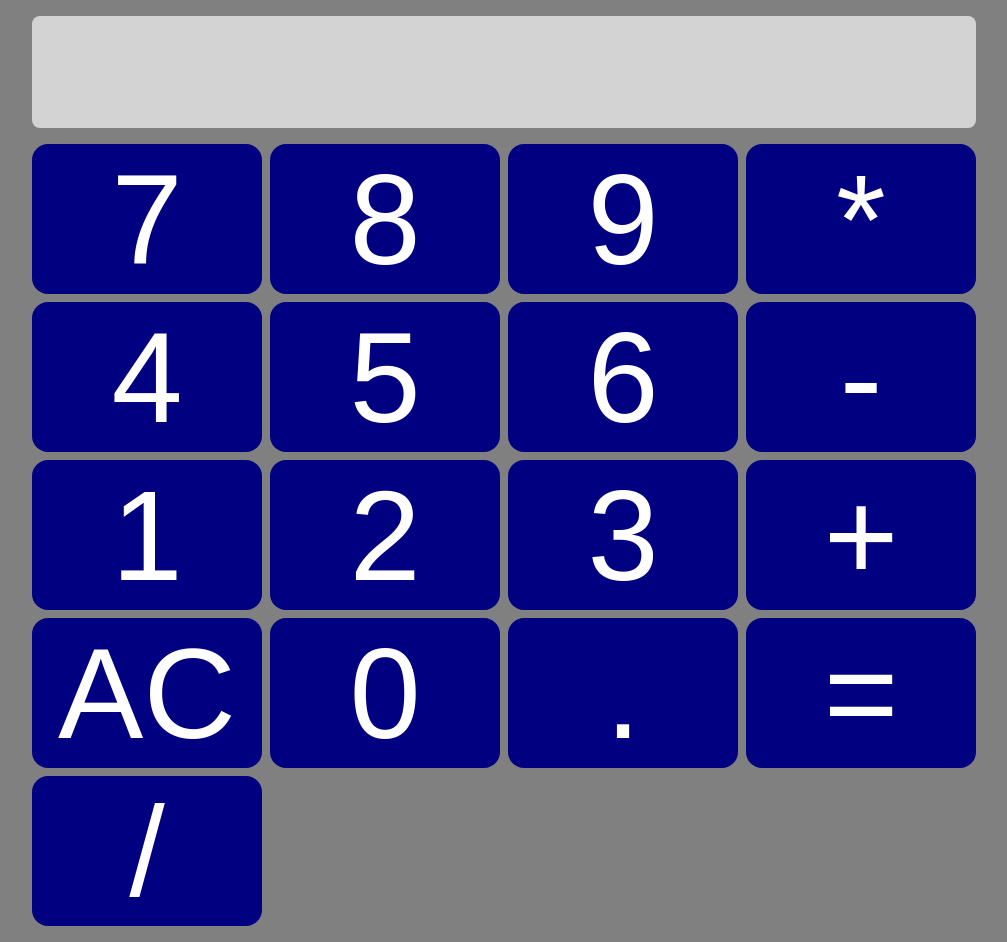
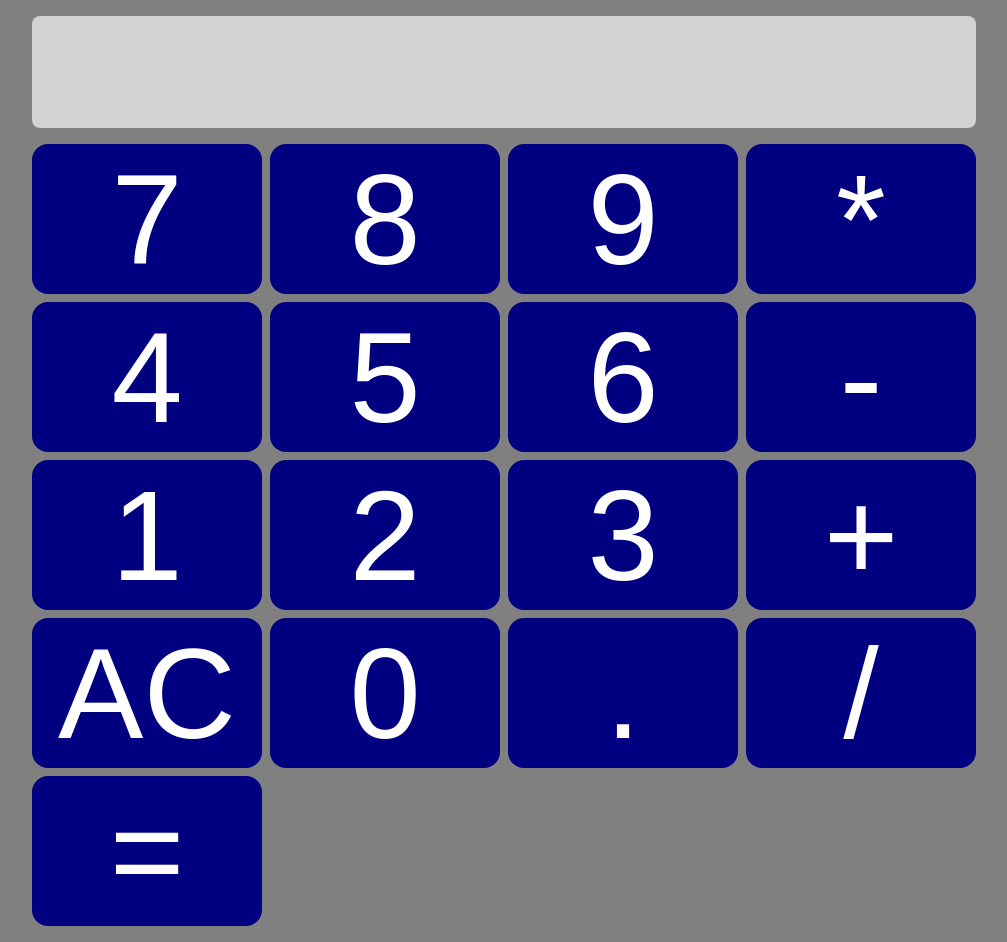
Before and after one commit to quantumbeep/odin-project-calc, a plain HTML site: page index.html in a window 1280 px wide. Shown: the whole page, without its empty margins (136-1143 px from the left). Drawn offline with Linux system fonts and the light colour scheme.

Commit message:
swap equal and divide button positions

```diff
--- a/index.html
+++ b/index.html
@@ -13,20 +13,28 @@
       <button id="number-button" onclick="handleNumInput(7)">7</button>
       <button id="number-button" onclick="handleNumInput(8)">8</button>
       <button id="number-button" onclick="handleNumInput(9)">9</button>
-        <button class="operator-button" id="*" onclick="handleOp(this.id)">*</button>
+      <button class="operator-button" id="*" onclick="handleOp(this.id)">
+        *
+      </button>
       <button id="number-button" onclick="handleNumInput(4)">4</button>
       <button id="number-button" onclick="handleNumInput(5)">5</button>
       <button id="number-button" onclick="handleNumInput(6)">6</button>
-        <button class="operator-button" id="-" onclick="handleOp(this.id)">-</button>
+      <button class="operator-button" id="-" onclick="handleOp(this.id)">
+        -
+      </button>
       <button id="number-button" onclick="handleNumInput(1)">1</button>
       <button id="number-button" onclick="handleNumInput(2)">2</button>
       <button id="number-button" onclick="handleNumInput(3)">3</button>
-      <button class="operator-button" id="+"onclick="handleOp(this.id)">+</button>
+      <button class="operator-button" id="+" onclick="handleOp(this.id)">
+        +
+      </button>
       <button id="AC" onclick="clearAll()">AC</button>
       <button id="number-button" onclick="handleNumInput(0)">0</button>
       <button id="number-button" onclick="handleNumInput('.')">.</button>
+      <button class="operator-button" id="/" onclick="handleOp(this.id)">
+        /
+      </button>
       <button id="=" onclick="operate(op)">=</button>
-      <button class="operator-button" id="/" onclick="handleOp(this.id)">/</button>
     </div>
 
     <script src="app.js"></script>
```
Lines whose indentation alone changed are shown as unchanged.
